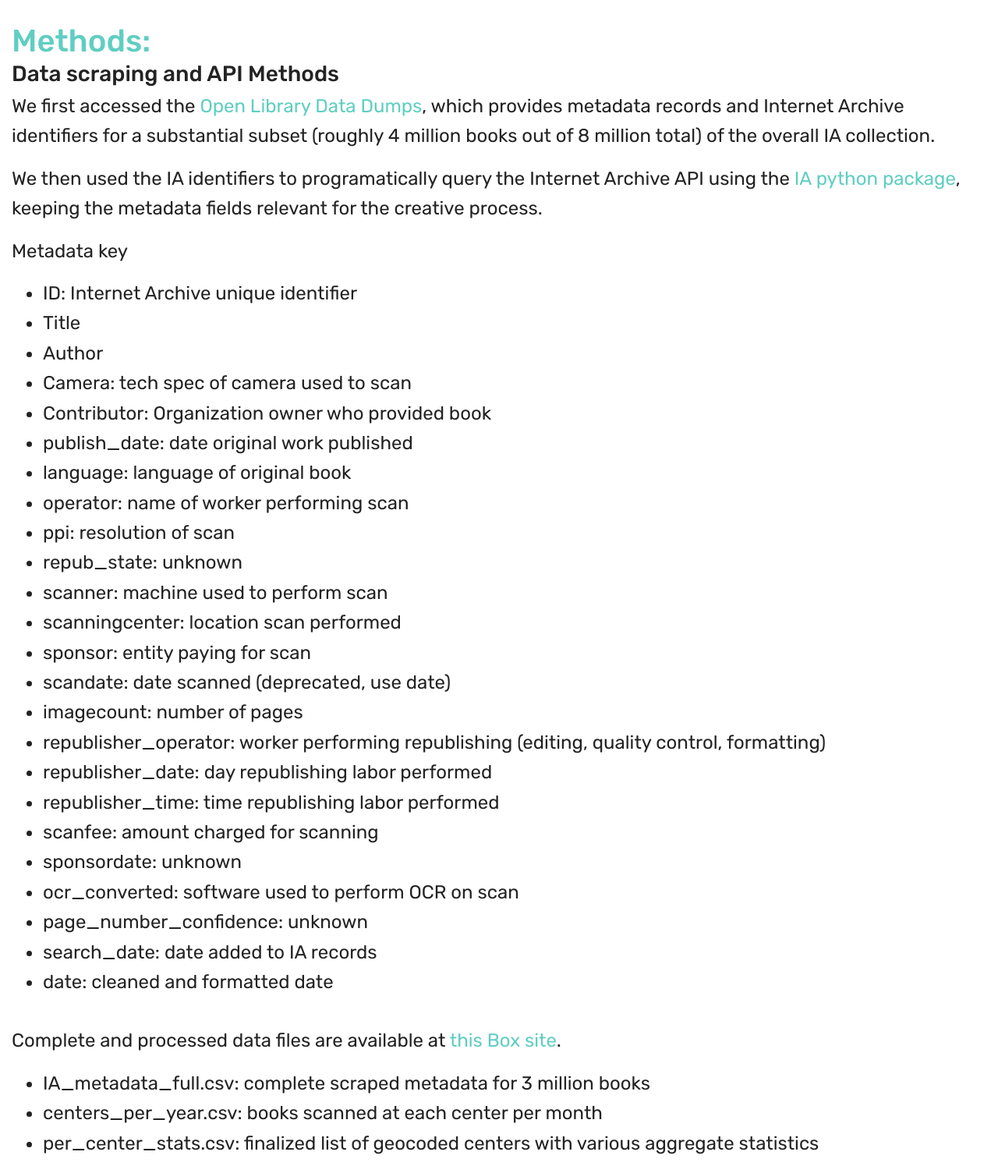
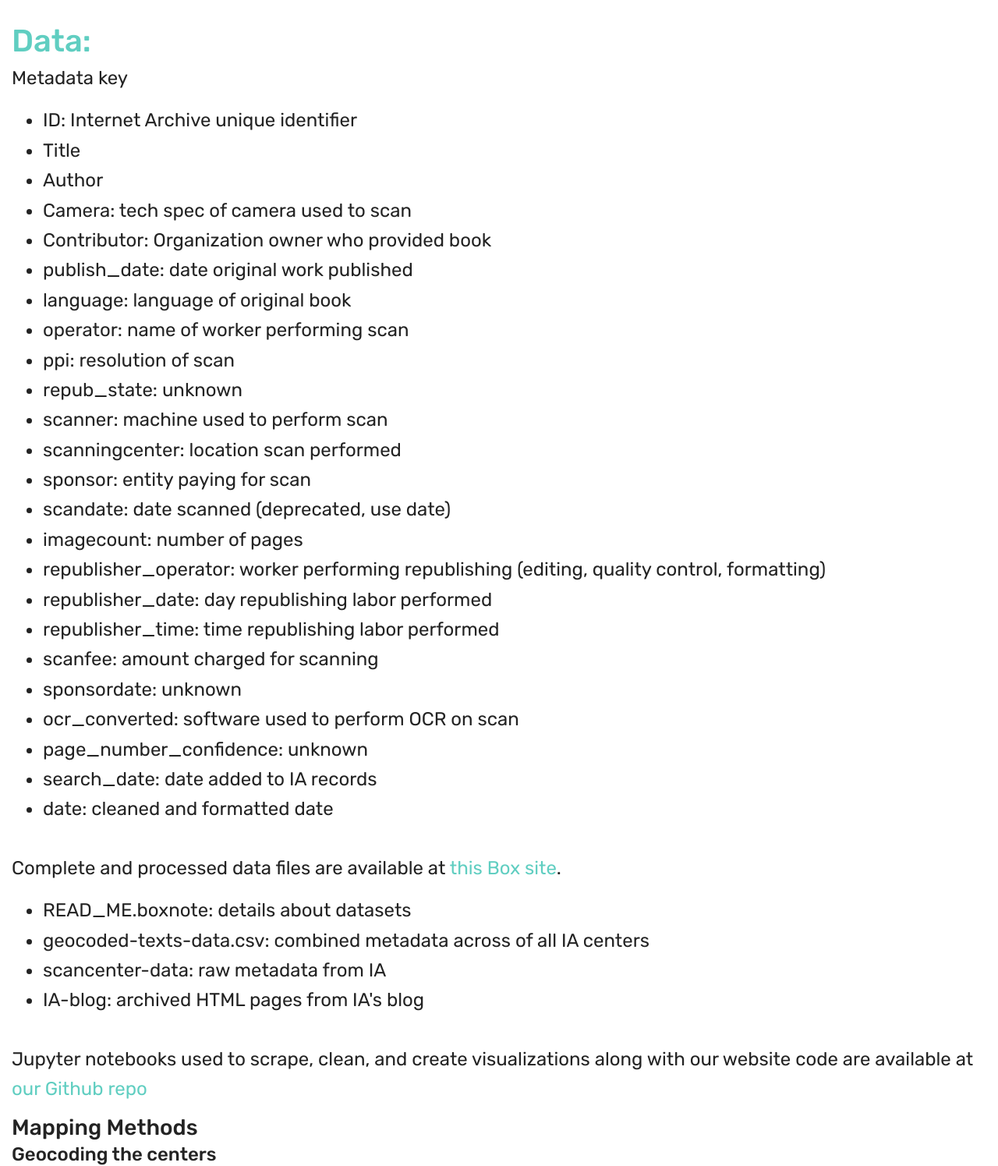
Before and after one commit to scanninglabor/IAScanningLabor, a plain HTML site: page methods.html in a window 1280 px wide. Shown: the part 120-1615 px from the top of the page at 78% size. Drawn offline with Linux system fonts and the light colour scheme; files whose address does not match are found by name.

Commit message:
Update methods.html

```diff
--- a/methods.html
+++ b/methods.html
@@ -92,10 +92,7 @@
 <section style="background-color:white" class="engine"></section>
 
 <div class="mbr-text col-12 mbr-fonts-style display-5 col-md-12">
-  <h1>Methods:</h1>
-  <h3>Data scraping and API Methods</h3>
-  <p> We first accessed the <a href="https://openlibrary.org/developers/dumps">Open Library Data Dumps</a>, which provides metadata records and Internet Archive identifiers for a substantial subset (roughly 4 million books out of 8 million total) of the overall IA collection. </p>
-  <p> We then used the IA identifiers to programatically query the Internet Archive API using the <a href="https://archive.org/developers/quick-start-pip.html">IA python package</a>, keeping the metadata fields relevant for the creative process.</p>
+  <h1>Data:</h1>
 
   <p>Metadata key</a>
   <ul>
@@ -125,11 +122,12 @@
     <li>date: cleaned and formatted date</li>
 
   </ul>
-  <p>Complete and processed data files are available at <a href="https://uofi.box.com/s/2hvihu1tp4t2m0sapdb7wbjkl2zvpudf">this Box site</a>. </p>
+  <p>Complete and processed data files are available at <a href="https://wustl.box.com/s/sd9nvxbh3hym7uycia5bul2a7cu4q9rn">this Box site</a>. </p>
     <ul>
-      <li>IA_metadata_full.csv: complete scraped metadata for 3 million books</li>
-      <li>centers_per_year.csv: books scanned at each center per month</li>
-      <li>per_center_stats.csv: finalized list of geocoded centers with various aggregate statistics</li>
+      <li>READ_ME.boxnote: details about datasets</li>
+      <li>geocoded-texts-data.csv: combined metadata across of all IA centers</li>
+      <li>scancenter-data: raw metadata from IA</li>
+<li>IA-blog: archived HTML pages from IA's blog</li>
   </ul>
 
   <p>Jupyter notebooks used to scrape, clean, and create visualizations along with our website code are available at <a href="https://github.com/scanninglabor/IAScanningLabor">our Github repo</a></p>
```
